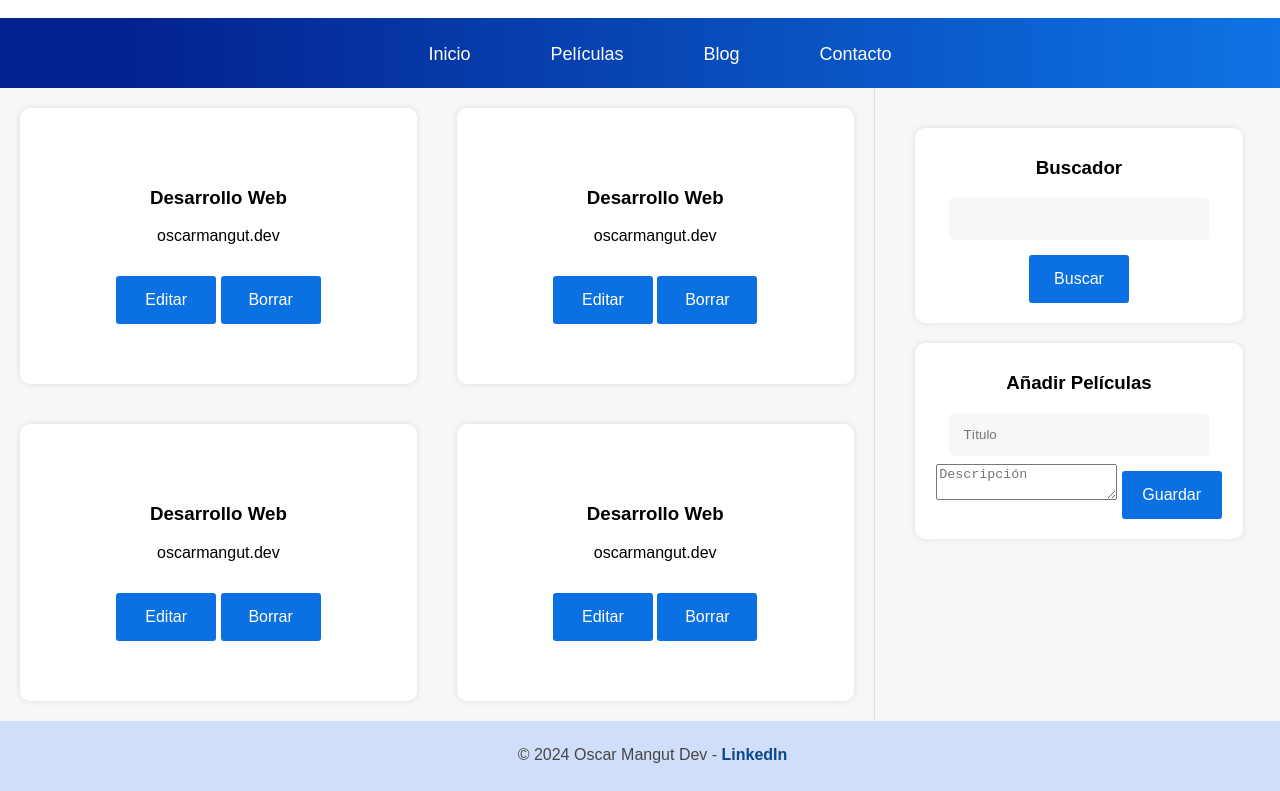
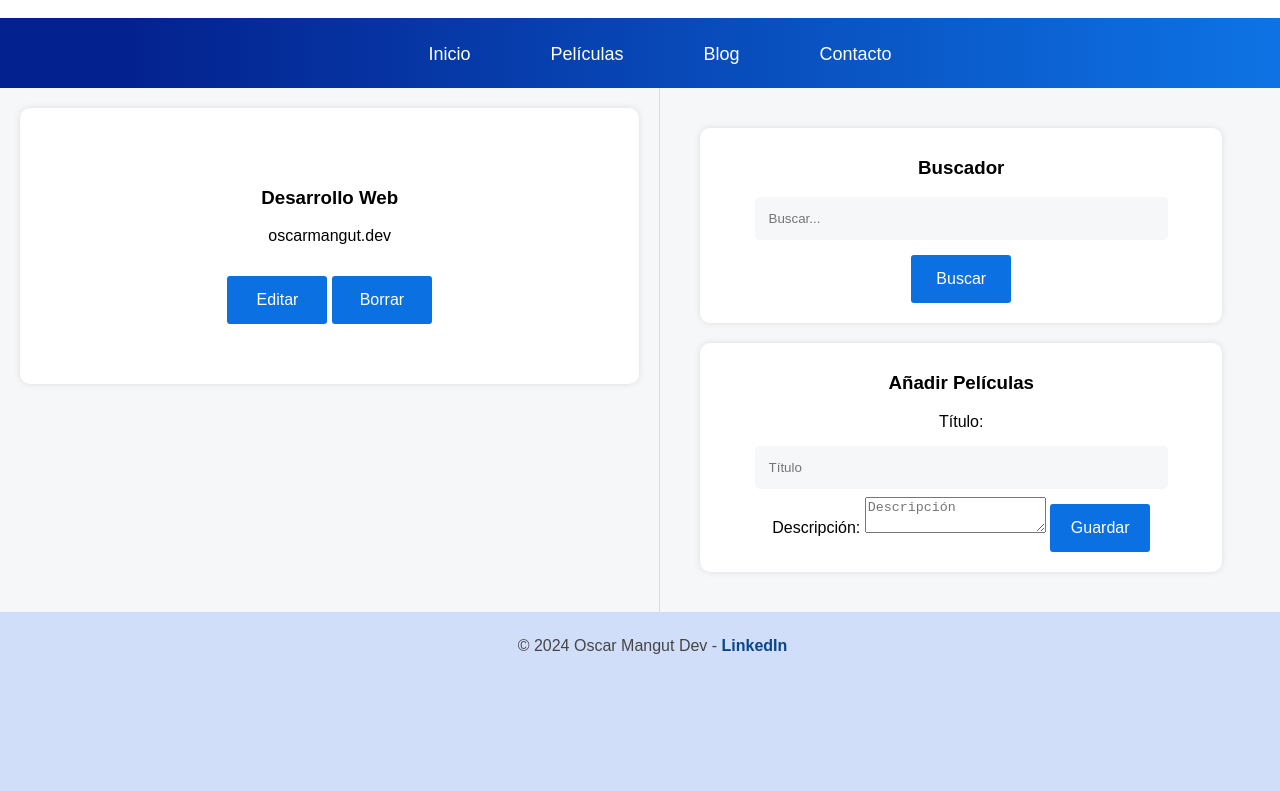
Before and after one commit to oscarmangutduran/listadoPeliculas, a plain HTML site: page index.html in a window 1280 px wide. Shown: the part 82-873 px from the top of the page. After the commit the page ends 800 px from the top, so only its background shows below. Drawn offline with Linux system fonts and the light colour scheme.

Commit message:
Añadir nuevas películas - parte 1

```diff
--- a/index.html
+++ b/index.html
@@ -37,26 +37,7 @@
           <button class="delete">Borrar</button>
         </article>
 
-        <article class="peli-item">
-          <h3 class="title">Desarrollo Web</h3>
-          <p class="description">oscarmangut.dev</p>
-          <button class="edit">Editar</button>
-          <button class="delete">Borrar</button>
-        </article>
-
-        <article class="peli-item">
-          <h3 class="title">Desarrollo Web</h3>
-          <p class="description">oscarmangut.dev</p>
-          <button class="edit">Editar</button>
-          <button class="delete">Borrar</button>
-        </article>
-
-        <article class="peli-item">
-          <h3 class="title">Desarrollo Web</h3>
-          <p class="description">oscarmangut.dev</p>
-          <button class="edit">Editar</button>
-          <button class="delete">Borrar</button>
-        </article>
+        <!-- Repetir para otros artículos... -->
       </section>
 
       <!-- Barra lateral -->
@@ -64,17 +45,19 @@
         <div class="search">
           <h3 class="title">Buscador</h3>
           <form>
-            <input type="text" />
-            <button>Buscar</button>
+            <input type="text" placeholder="Buscar..." />
+            <button type="submit">Buscar</button>
           </form>
         </div>
 
         <div class="add">
           <h3 class="title">Añadir Películas</h3>
           <form>
-            <input type="text" placeholder="Título" />
-            <textarea placeholder="Descripción"></textarea>
-            <input type="submit" value="Guardar" />
+            <label for="title">Título:</label>
+            <input type="text" id="title" placeholder="Título" />
+            <label for="description">Descripción:</label>
+            <textarea id="description" placeholder="Descripción"></textarea>
+            <input type="submit" id="save" value="Guardar" />
           </form>
         </div>
       </aside>
--- a/js/src/peliculas/app.js
+++ b/js/src/peliculas/app.js
@@ -1,12 +1,13 @@
+import Add from "./modules/add.js";
+
 export default class App {
-  constructor() {}
+  constructor() {
+    // Inicializar la clase Add
+    this.add = new Add();
+  }
+
   load() {
-    //Añadir pelicula
-
-    //Listar peliculas
-
-    //Buscar peliculas
-
+    // Añadir película (este método ya se llama automáticamente en el constructor de Add)
     console.log("La aplicación de películas ha sido inicializada");
   }
 }
--- a/js/src/peliculas/modules/add.js
+++ b/js/src/peliculas/modules/add.js
@@ -0,0 +1,32 @@
+export default class Add {
+  constructor() {
+    // Conseguir los elementos del DOM que se van a utilizar
+    this.title_field = document.querySelector("#title");
+    this.description_field = document.querySelector("#description");
+    this.save_btn = document.querySelector("#save");
+
+    // Llamar al método peliculaSave para asignar el evento al botón
+    this.peliculaSave();
+  }
+
+  peliculaSave() {
+    this.save_btn.addEventListener("click", (evt) => {
+      evt.preventDefault(); // Evitar el comportamiento predeterminado de enviar el formulario
+
+      // Datos a guardar
+      let title = this.title_field.value.trim(); // Eliminamos espacios en blanco
+      let description = this.description_field.value.trim();
+
+      //Pequeña validación
+      if (titlle != "" || description != "") {
+        alert("Introduce correctamente los datos en el formulario");
+      } else {
+      }
+
+      // Mostrar el mensaje en la consola con los datos
+      console.log(
+        `Acabas de enviar el formulario con el título: "${title}" y la descripción: "${description}".`
+      );
+    });
+  }
+}
```
